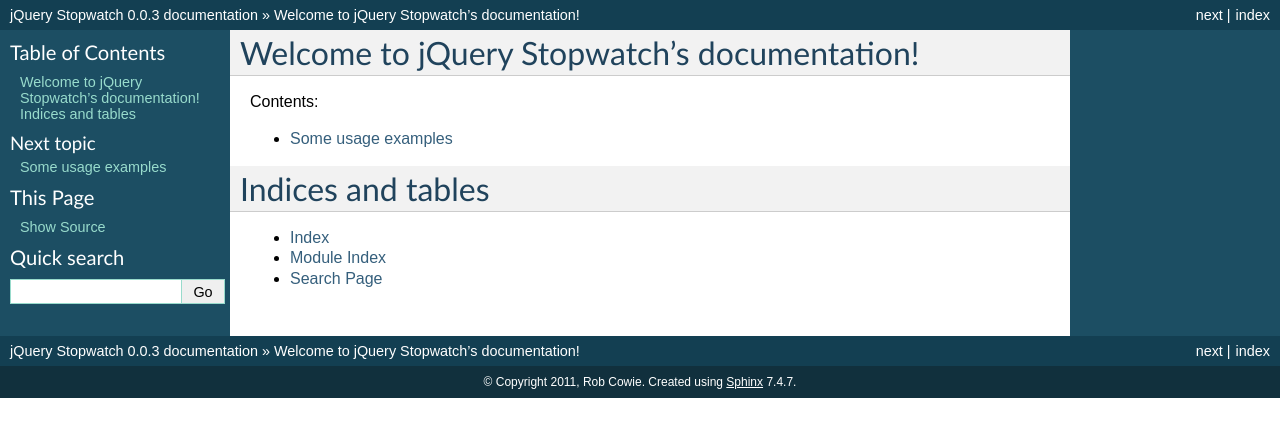
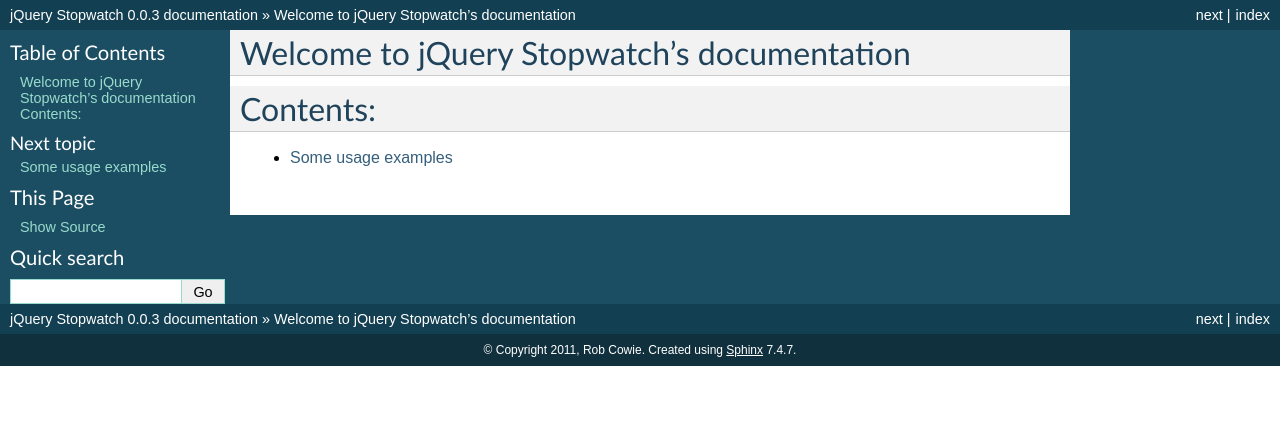
Before and after one commit to robcowie/jquery-stopwatch, a Sphinx documentation site: the page built from docs/index.rst, in a window 1280 px wide. Shown: the top 437 px of the page. Built offline with Sphinx 7.4.7, drawn with Linux system fonts in a browser that asks for light colours.

```diff
--- a/docs/index.rst
+++ b/docs/index.rst
@@ -1,17 +1,10 @@
-Welcome to jQuery Stopwatch's documentation!
-============================================
+Welcome to jQuery Stopwatch's documentation
+===========================================
 
 Contents:
+=========
 
 .. toctree::
    :maxdepth: 1
 
    usage
-
-
-Indices and tables
-==================
-
-* :ref:`genindex`
-* :ref:`modindex`
-* :ref:`search`
```
Also changed, not shown: docs/usage.rst (+13 -5 lines).
